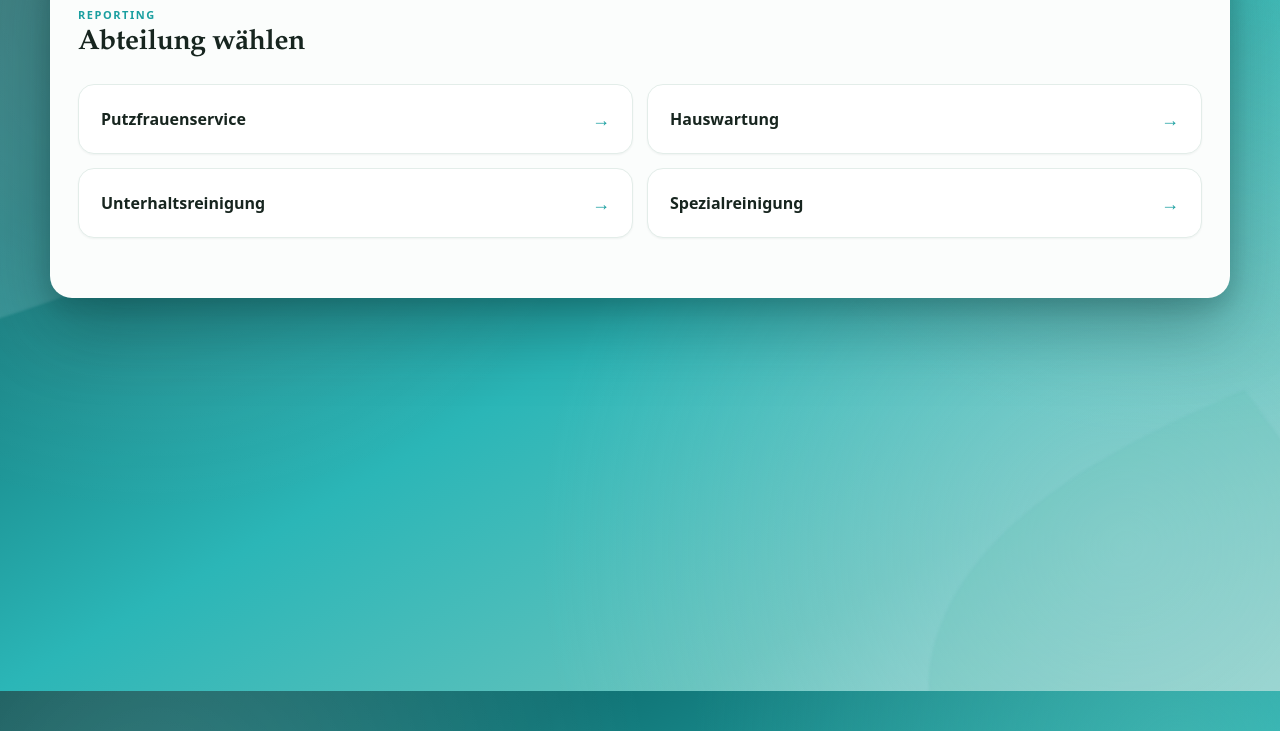
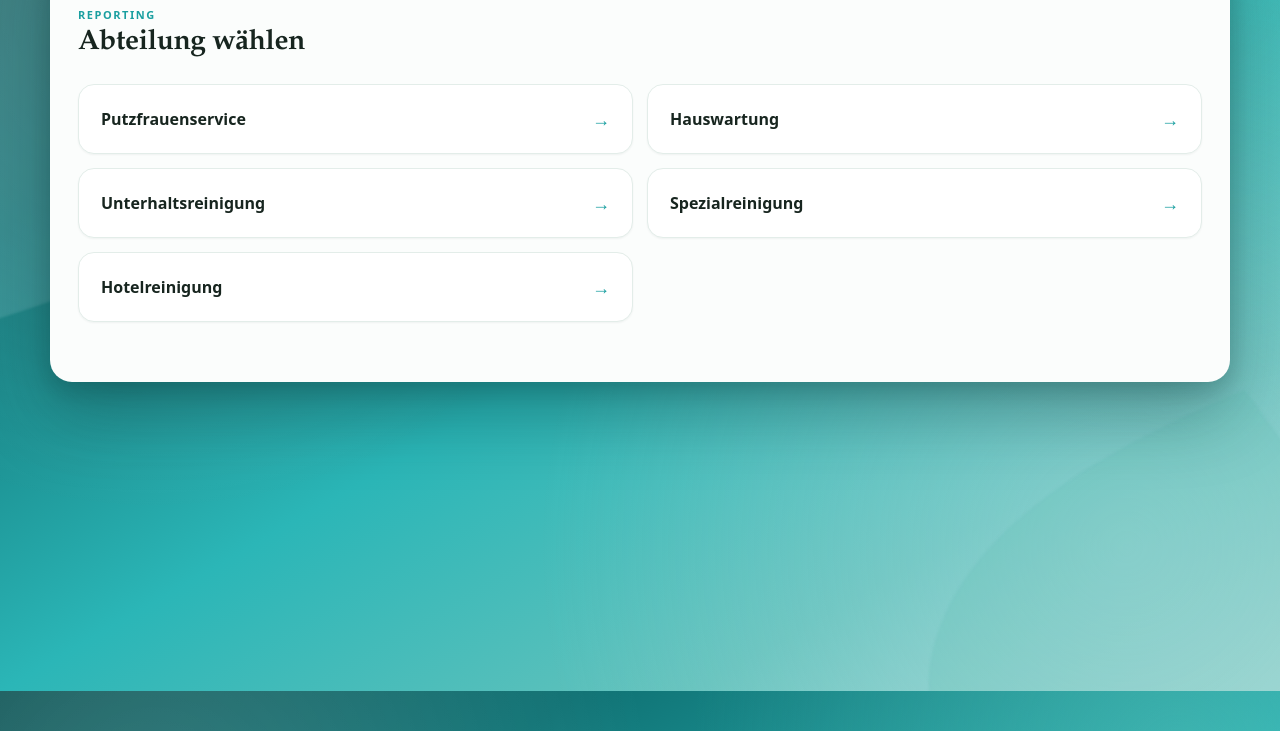
Before and after one commit to cristiangambale99-hash/ReportingPFS, a plain HTML site: page index.html in a window 1280 px wide. Shown: the part 109-840 px from the top of the page. Drawn offline with Linux system fonts and the light colour scheme.

Commit message:
Add files via upload

```diff
--- a/index.html
+++ b/index.html
@@ -788,8 +788,15 @@
       anfragearten: ["Homepage", "Telefonisch", "E-Mail", "Aktion"],
       quellen: ["Suchmaschine", "Social Media", "Weiterempfehlung", "Fahrzeugwerbung", "Cross-Selling"],
     },
+    hotelreinigung: {
+      name: "Hotelreinigung",
+      mitarbeiter: ["Diogo", "Sebastian", "Giada"],
+      dienstleistungen: ["Hotelreinigung"],
+      anfragearten: ["Homepage", "Telefonisch", "E-Mail", "Aktion"],
+      quellen: ["Suchmaschine", "Social Media", "Weiterempfehlung", "Fahrzeugwerbung", "Cross-Selling"],
+    },
   };
-  const DIVISION_ORDER = ["pfs", "hauswartung", "unterhaltsreinigung", "spezialreinigung"];
+  const DIVISION_ORDER = ["pfs", "hauswartung", "unterhaltsreinigung", "spezialreinigung", "hotelreinigung"];
   function currentDivision() { return DIVISIONS[state.division] || { name: "", mitarbeiter: [], dienstleistungen: [], anfragearten: [], quellen: [] }; }
   function currentMitarbeiter() { return currentDivision().mitarbeiter; }
   function currentDienstleistungen() { return currentDivision().dienstleistungen; }
```
